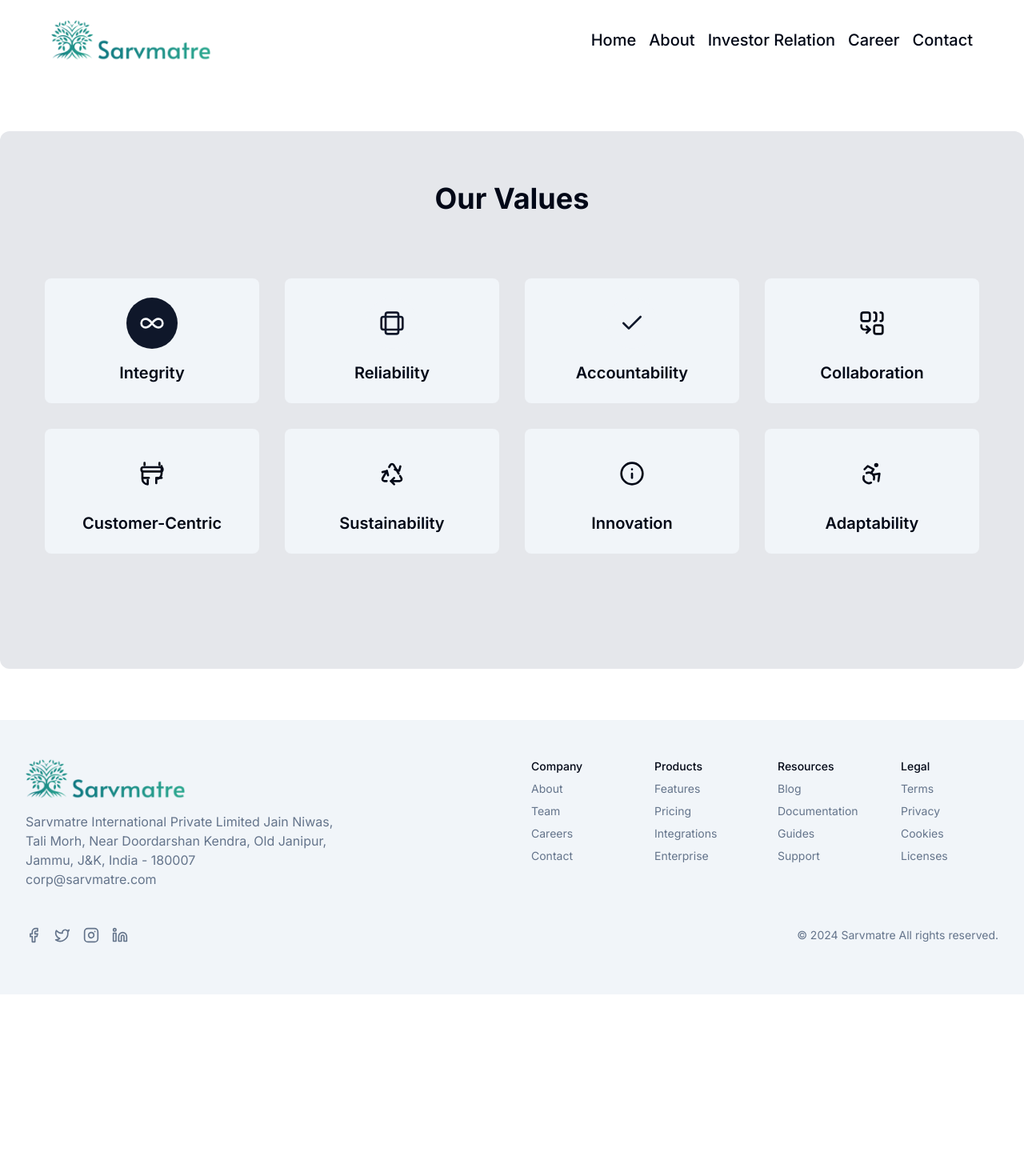
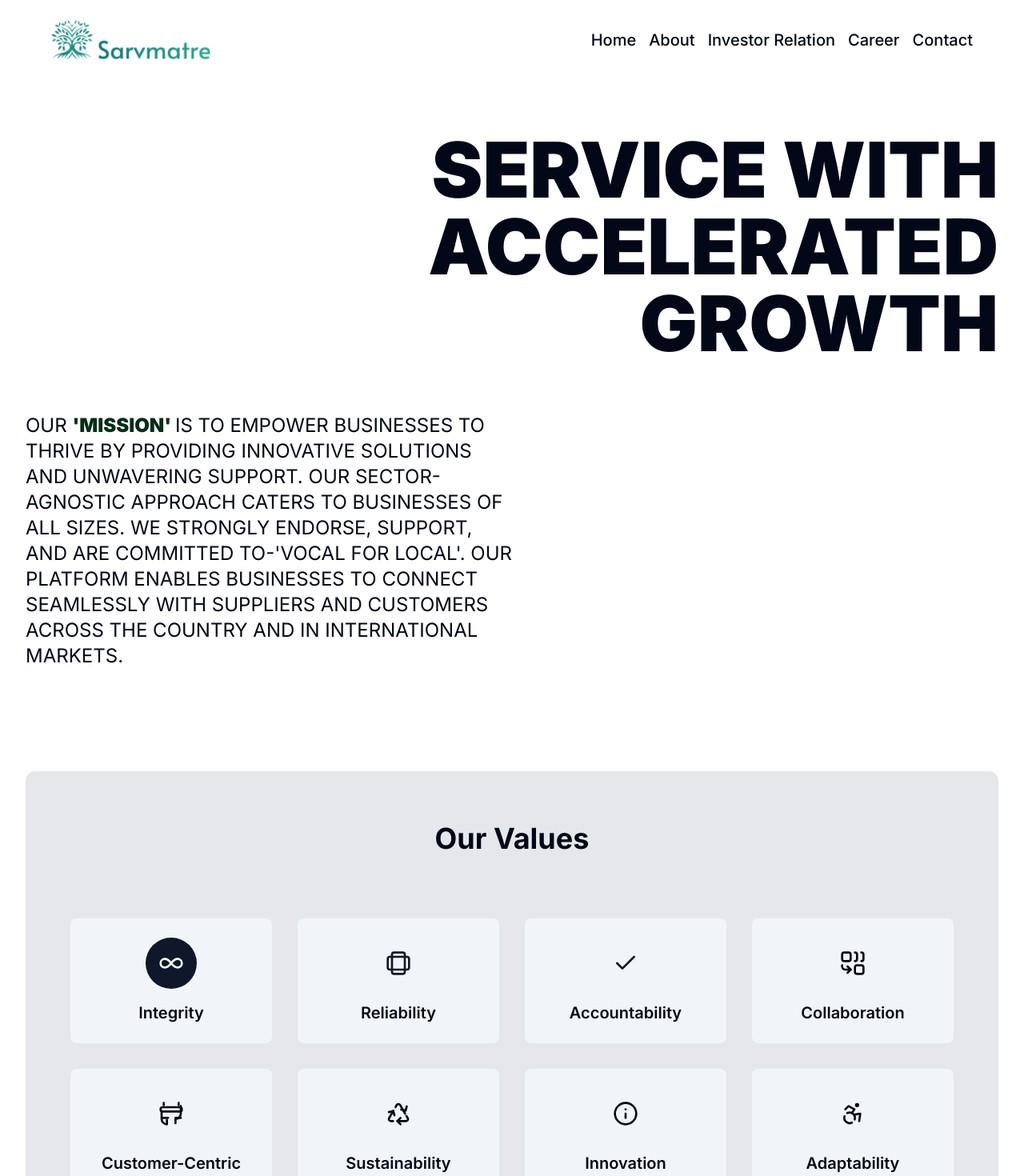
Before and after one commit to Prodley/Sarvmatre, a Next.js app: page /aboutus in a window 1280 px wide. Shown: the top 1470 px of the page at 80% size. Before the commit the page ends 1243 px from the top, so only its background shows below. Built offline with nearby package versions, Linux system fonts and the light colour scheme.

Commit message:
updated about us header

```diff
--- a/src/app/(main)/aboutus/page.tsx
+++ b/src/app/(main)/aboutus/page.tsx
@@ -1,16 +1,33 @@
-import { OurValues } from '@/components/our-values'
-import React from 'react'
+import { OurValues } from '@/components/our-values';
+import React from 'react';
 
-const page = () => {
+const Page = () => {
   return (
-    <div className='py-16'>
-      <div className='bg-gray-200 container rounded-xl py-16'>
-        <h1 className='text-4xl font-bold text-center'>Our Values</h1>
+    <>
+      <div className="h-screen flex flex-col container gap-8 md:gap-16 justify-center overflow-hidden uppercase px-4 md:px-8">
+        <div className="text-right text-5xl md:text-6xl lg:text-8xl font-black">
+          <h1>
+            Service with <br />
+            accelerated <br />
+            growth
+          </h1>
+        </div>
+        <div className="text-left">
+          <div className="w-full md:w-[80%] lg:w-[70%] xl:w-[50%] text-lg md:text-2xl uppercase">
+            <h1>
+              Our <span className='font-black text-green-950'>&apos;Mission&apos;  </span> is to empower businesses to thrive by providing innovative solutions and unwavering support. Our sector-agnostic approach caters to businesses of all sizes. We strongly endorse, support, and are committed to-&apos;Vocal for Local&apos;. Our platform enables businesses to connect seamlessly with suppliers and customers across the country and in international markets.
+            </h1>
+          </div>
+        </div>
+      </div>
+      <div className="py-8 md:py-16 px-4 md:px-8">
+        <div className="bg-gray-200 container rounded-xl py-8 md:py-16">
+          <h1 className="text-2xl md:text-4xl font-bold text-center">Our Values</h1>
+          <OurValues />
+        </div>
+      </div>
+    </>
+  );
+};
 
-      <OurValues/>
-      </div>
-    </div>
-  )
-}
-
-export default page
+export default Page;
```
